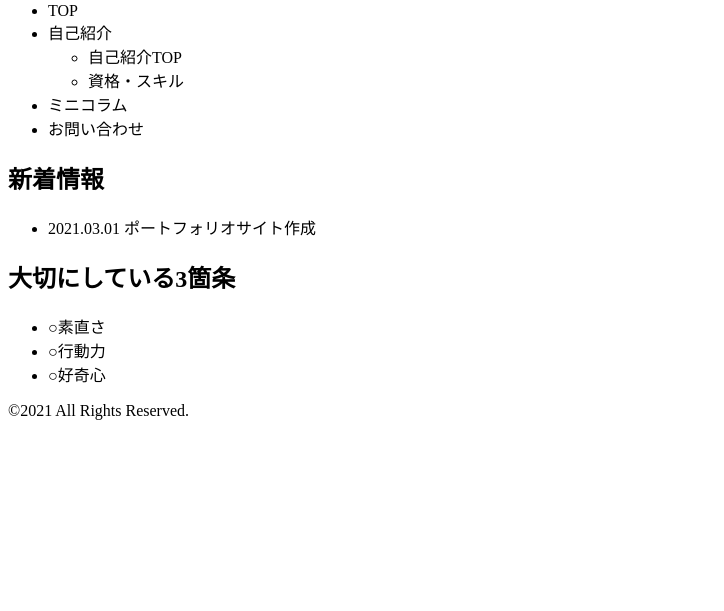
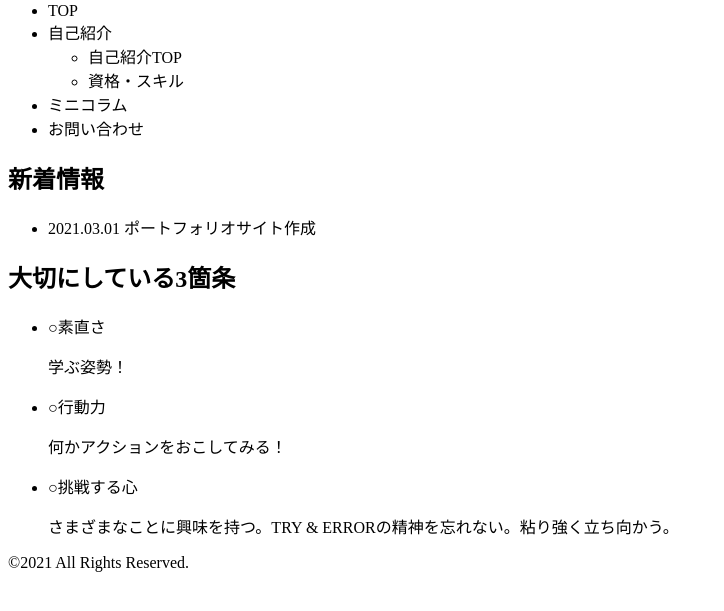
Before and after one commit to azufb/RenewPortfolioSite, a plain HTML site: page index.html in a window 1280 px wide. Shown: the part 87-698 px from the top of the page, without its empty margins (0-724 px from the left). Drawn offline with Linux system fonts and the light colour scheme.

Commit message:
3箇条修正

```diff
--- a/index.html
+++ b/index.html
@@ -27,9 +27,15 @@
         </ul>
         <h2>大切にしている3箇条</h2>
         <ul>
-            <li>○素直さ</li>
-            <li>○行動力</li>
-            <li>○好奇心</li>
+            <li>○素直さ
+                 <p>学ぶ姿勢！</p>
+            </li>
+            <li>○行動力
+                <p>何かアクションをおこしてみる！</p>
+            </li>
+            <li>○挑戦する心
+                <p>さまざまなことに興味を持つ。TRY & ERRORの精神を忘れない。粘り強く立ち向かう。</p>
+            </li>
         </ul>
         <footer>
             &copy;2021 All Rights Reserved.
```
